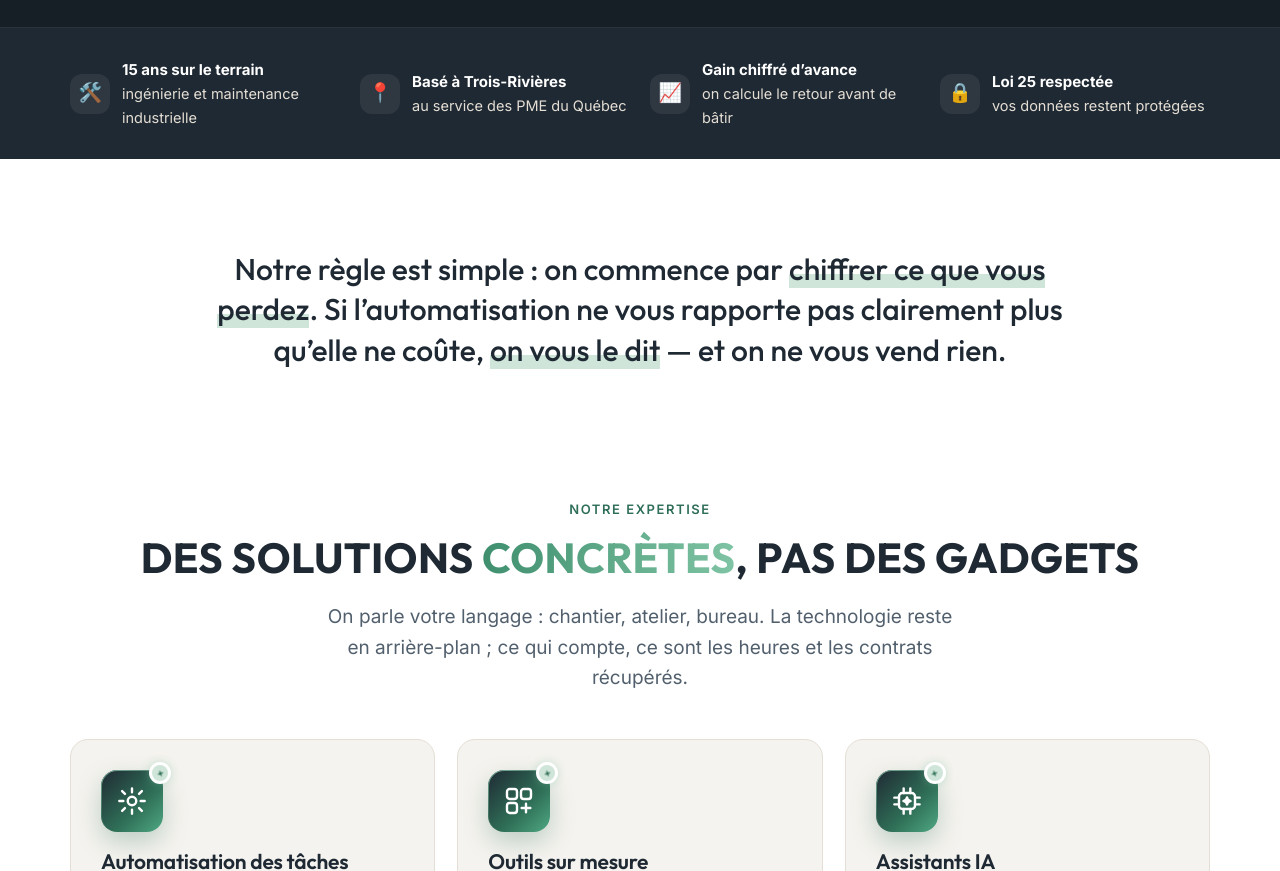
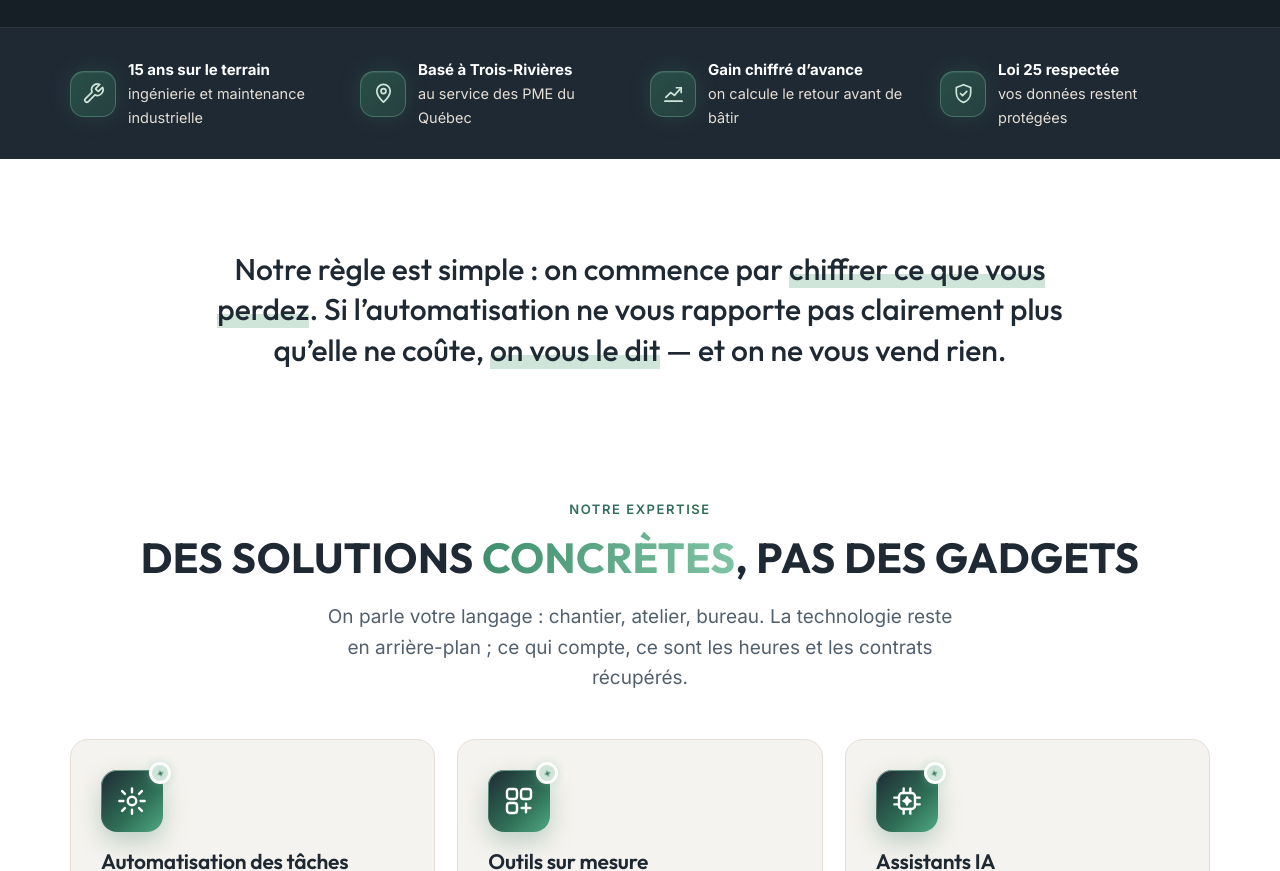
Before and after one commit to Taoufikhajri/Dashboard_agency, a plain HTML site: page site/index.html in a window 1280 px wide. Shown: the part 1038-1909 px from the top of the page. Drawn offline with nearby package versions, Linux system fonts and the light colour scheme.

Commit message:
Landing : icônes modernes dans le bandeau de confiance
Co-Authored-By: Claude Opus 5.5 <noreply@anthropic.com>
Claude-Session: https://claude.ai/code/session_017XTPhCdfh3LKEsVbv8WDSF

```diff
--- a/site/index.html
+++ b/site/index.html
@@ -282,6 +282,12 @@
     .who-c:hover .ai-ico, .card:hover .ai-ico { transform: translateY(-3px) rotate(-4deg); box-shadow: 0 16px 34px rgba(47,111,87,.38), inset 0 1px 0 rgba(255,255,255,.2); }
     .who-c .ai-ico { display: grid; font-size: inherit; margin-bottom: 18px; }
     @media (prefers-reduced-motion: reduce) { .ai-ico .spark::after { animation: none; } }
+
+    .trust .tr-ico { width: 46px; height: 46px; border-radius: 14px; color: #CFE5D9; font-size: 0;
+      background: linear-gradient(135deg, rgba(47,111,87,.55), rgba(79,168,131,.18)); border: 1px solid rgba(127,196,164,.35);
+      box-shadow: 0 0 22px rgba(79,168,131,.18), inset 0 1px 0 rgba(255,255,255,.08); transition: transform .3s, box-shadow .3s; }
+    .trust .tr-ico svg { width: 23px; height: 23px; }
+    .trust div:hover .tr-ico { transform: translateY(-2px); box-shadow: 0 0 28px rgba(79,168,131,.35), inset 0 1px 0 rgba(255,255,255,.1); }
   </style>
 </head>
 <body>
@@ -355,10 +361,10 @@
 
   <div class="trust">
     <div class="wrap">
-      <div><span class="ic">🛠️</span><span><b>15 ans sur le terrain</b>ingénierie et maintenance industrielle</span></div>
-      <div><span class="ic">📍</span><span><b>Basé à Trois-Rivières</b>au service des PME du Québec</span></div>
-      <div><span class="ic">📈</span><span><b>Gain chiffré d’avance</b>on calcule le retour avant de bâtir</span></div>
-      <div><span class="ic">🔒</span><span><b>Loi 25 respectée</b>vos données restent protégées</span></div>
+      <div><span class="ic tr-ico" aria-hidden="true"><svg viewBox="0 0 24 24" fill="none" stroke="currentColor" stroke-width="1.8" stroke-linecap="round" stroke-linejoin="round"><path d="M14.7 6.3a1 1 0 0 0 0 1.4l1.6 1.6a1 1 0 0 0 1.4 0l3.77-3.77a6 6 0 0 1-7.94 7.94l-6.91 6.91a2.12 2.12 0 0 1-3-3l6.91-6.91a6 6 0 0 1 7.94-7.94l-3.76 3.76z"/></svg></span><span><b>15 ans sur le terrain</b>ingénierie et maintenance industrielle</span></div>
+      <div><span class="ic tr-ico" aria-hidden="true"><svg viewBox="0 0 24 24" fill="none" stroke="currentColor" stroke-width="1.8" stroke-linecap="round" stroke-linejoin="round"><path d="M12 21s-7-6.2-7-11.5a7 7 0 0 1 14 0C19 14.8 12 21 12 21z"/><circle cx="12" cy="9.5" r="2.6"/></svg></span><span><b>Basé à Trois-Rivières</b>au service des PME du Québec</span></div>
+      <div><span class="ic tr-ico" aria-hidden="true"><svg viewBox="0 0 24 24" fill="none" stroke="currentColor" stroke-width="1.8" stroke-linecap="round" stroke-linejoin="round"><path d="M3 20h18"/><path d="M4 16l5-5 4 3 7-8"/><path d="M15 6h5v5"/></svg></span><span><b>Gain chiffré d’avance</b>on calcule le retour avant de bâtir</span></div>
+      <div><span class="ic tr-ico" aria-hidden="true"><svg viewBox="0 0 24 24" fill="none" stroke="currentColor" stroke-width="1.8" stroke-linecap="round" stroke-linejoin="round"><path d="M12 2.8l7.5 3v5.4c0 4.6-3.2 8.6-7.5 10-4.3-1.4-7.5-5.4-7.5-10V5.8z"/><path d="M8.8 12l2.2 2.2 4.4-4.4"/></svg></span><span><b>Loi 25 respectée</b>vos données restent protégées</span></div>
     </div>
   </div>
 
```
